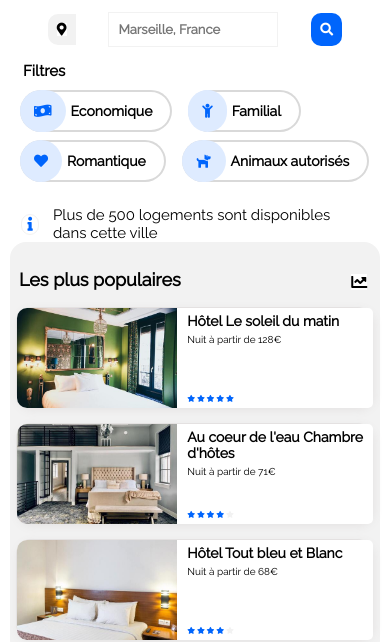
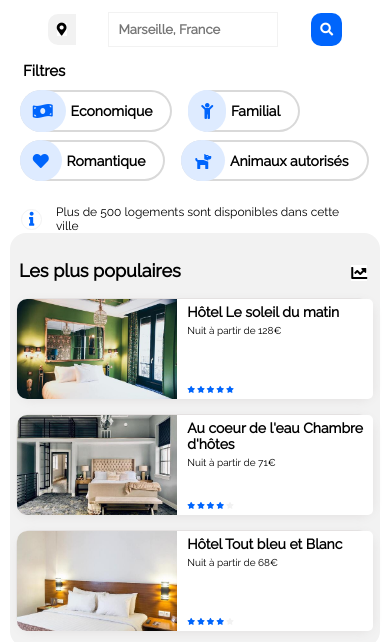
Before and after one commit to ycFreddy/Freddycornil_2_05072021, a plain HTML site: page index.html in a window 390 px wide. Shown: the part 219-861 px from the top of the page. Drawn offline with Linux system fonts and the light colour scheme.

Commit message:
Update P2_css.css

```diff
--- a/css/P2_css.css
+++ b/css/P2_css.css
@@ -81,7 +81,7 @@ h1 {
 }
 
 h2 {
-  font-size: 16px;
+  font-size: 12px;
 }
 
 h4 {
@@ -179,13 +179,12 @@ h4 {
   border-radius: 50px;
   justify-content : center;
   align-items: center;
-  font-size: 14px;
   background-color: #DEEBFF;
   color: #0065FC;
 }
 
 .fa-money-bill-wave, .fa-child, .fa-heart, .fa-dog {
-  padding: 0.6em;
+  padding: 0.8em;
   text-align: center;
 }
 
@@ -205,7 +204,7 @@ h4 {
   display: flex;
   align-items: center;
   padding-right: 15px;
-  font-size: 15px;
+  font-size: 12px;
   margin-right: 0.5em;
   margin-bottom: 0.5em;
 }
@@ -634,7 +633,7 @@ aside {
   }
 
   .fa-money-bill-wave, .fa-child, .fa-heart, .fa-dog {
-    padding: 1em;
+    padding: 0.8em;
     text-align: center;
   }
 
```
